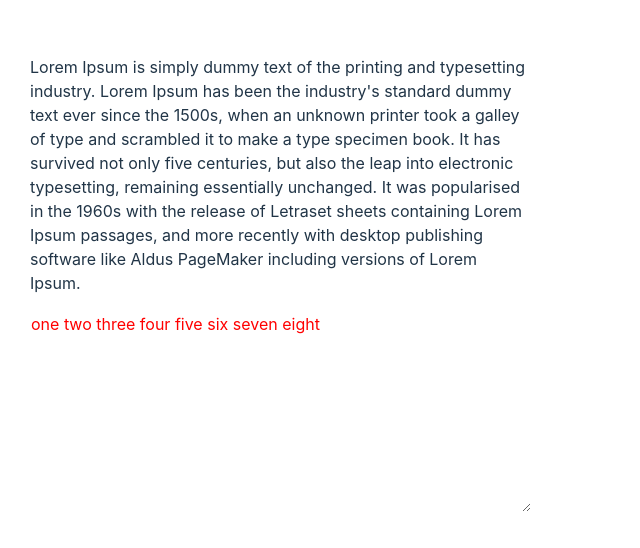
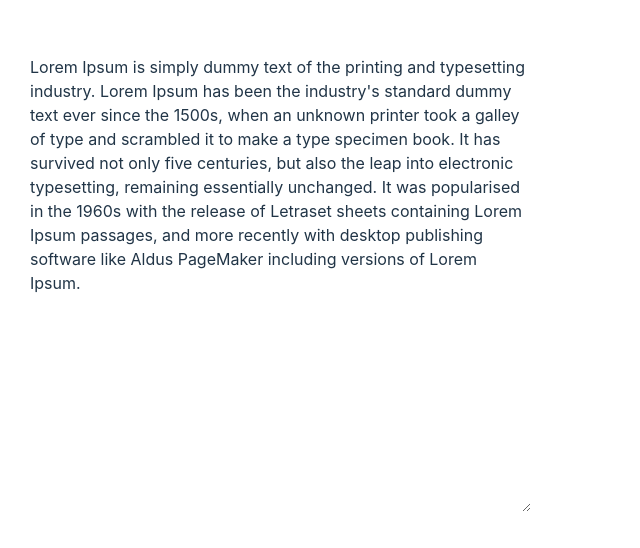
Before and after one commit to Etyre/deliberate-typing-app, a React (Vite) app in the folder version_1/frontend/: page / in a window 1280 px wide. Shown: the part 124-672 px from the top of the page, without its empty margins (0-640 px from the left). Built offline with nearby package versions, Linux system fonts and the light colour scheme.

Commit message:
solved that the app was crashing when you deleted all the text

```diff
--- a/version_1/frontend/src/components/ContentEditable/index.jsx
+++ b/version_1/frontend/src/components/ContentEditable/index.jsx
@@ -9,6 +9,9 @@
   let charactersLeft = postionInParent;
   // console.log("postionInParent: ", postionInParent);
 
+  if (parentDiv.childNodes.length == 0) {
+    return { node: parentDiv, positionInNode: 0 };
+  }
   // console.log("parentDiv.childNodes: ", parentDiv.childNodes);
   for (let index = 0; index < parentDiv.childNodes.length; index++) {
     /** @type {Node} */
--- a/version_1/frontend/src/components/Typingbox/index.jsx
+++ b/version_1/frontend/src/components/Typingbox/index.jsx
@@ -94,9 +94,7 @@
   // An alternative way to write this line:
   // export default function Textbox (props)
 
-  const [typedTextWithHtml, setTypedTextWithHtml] = useState(
-    "one two three four five six seven eight"
-  );
+  const [typedTextWithHtml, setTypedTextWithHtml] = useState("");
   // By the way, something about the way setText works ignores/removes spans in the text. In order for spans to persist from rendering to rendering, a function needs to reapply them each time.
   const [isValid, setIsValid] = useState(true);
 
```
